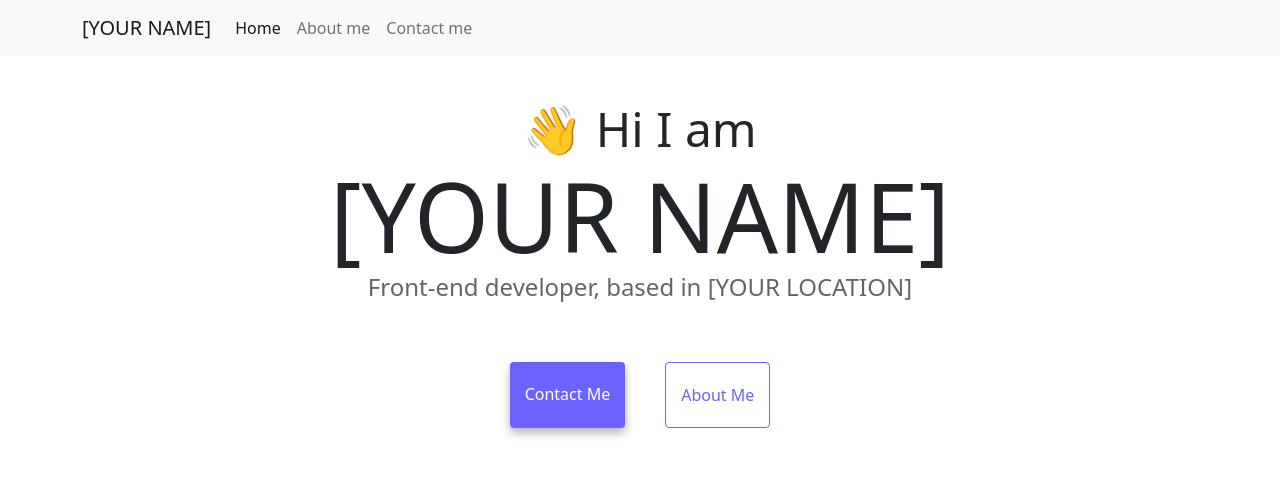
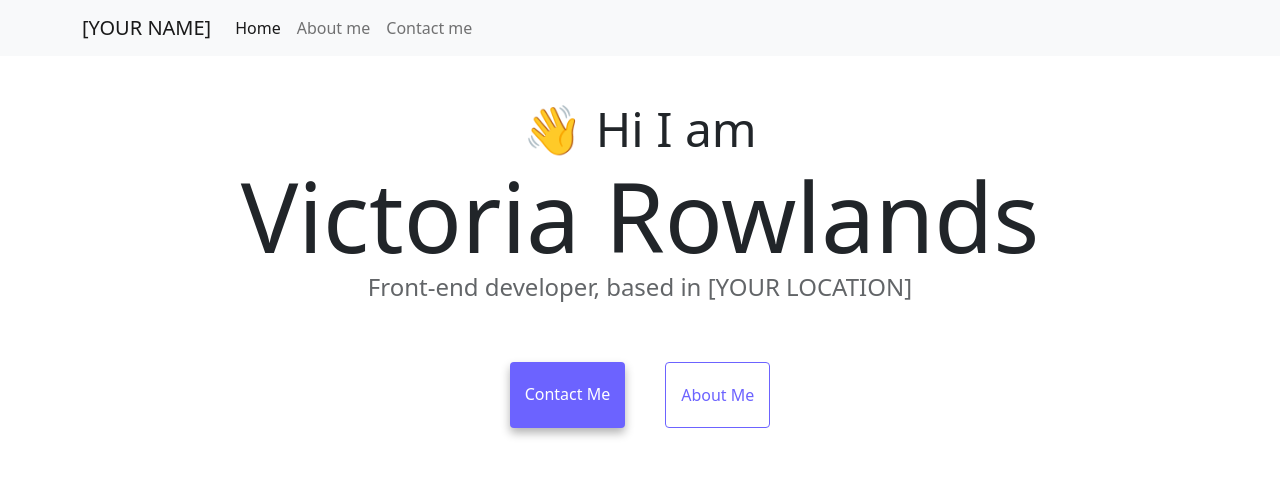
Before and after one commit to vjroll-180/responsive-advanced-tools, a website: page index.html in a window 1280 px wide. Shown: the top 479 px of the page. Drawn offline with nearby package versions, Linux system fonts and the light colour scheme.

```diff
--- a/index.html
+++ b/index.html
@@ -51,7 +51,7 @@
       </div>
     </nav>
     <h2 class="text-center">👋 Hi I am</h2>
-    <h1 class="text-center">[YOUR NAME]</h1>
+    <h1 class="text-center">Victoria Rowlands</h1>
     <h3 class="text-center">Front-end developer, based in [YOUR LOCATION]</h3>
     <div class="navigation-links mb-5">
       <a href="about.html#contact" class="primary-link">Contact me</a>
```
Also changed, not shown: package.json (added, +24 -0 lines).
